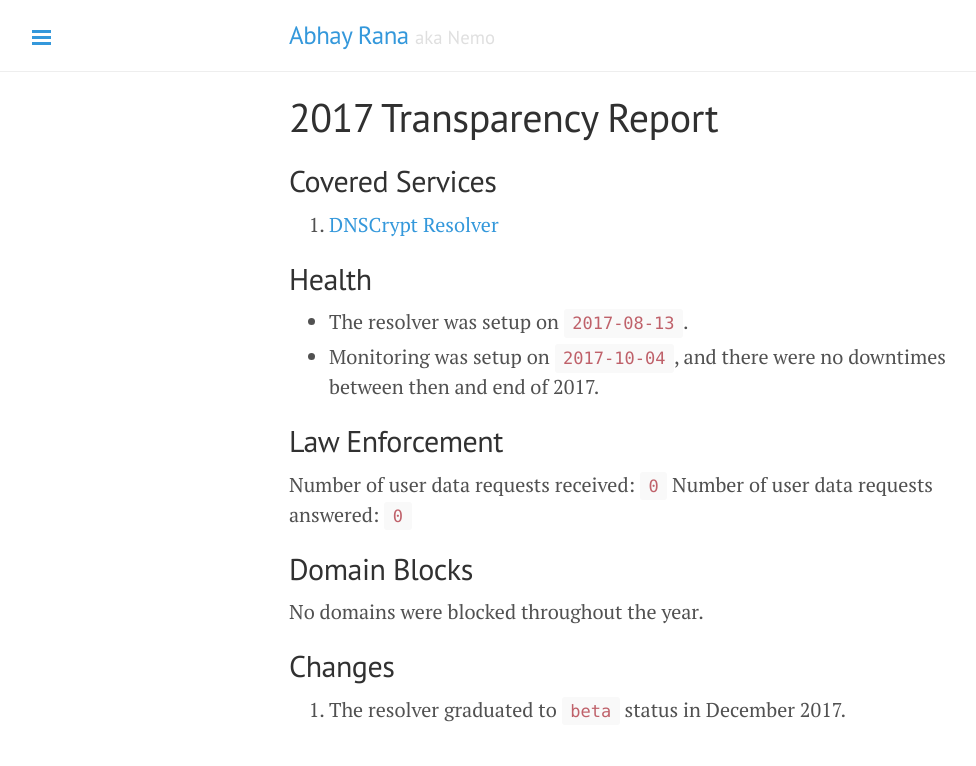
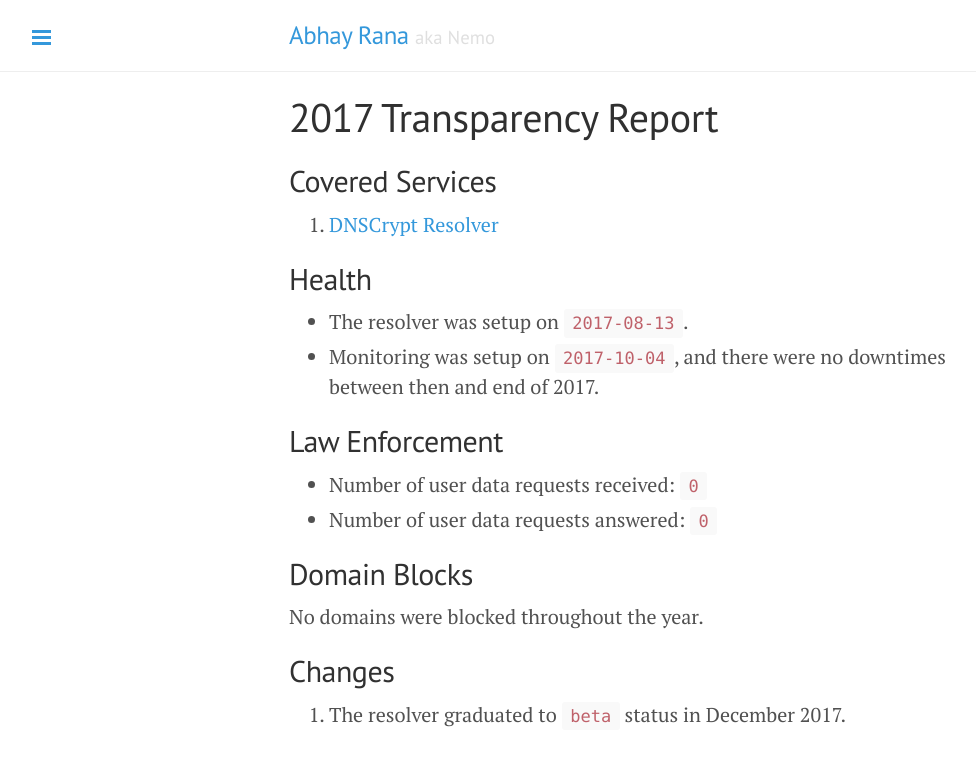
Before and after one commit to captn3m0/captn3m0.github.com, a Jekyll site: the page built from dns/2017/transparency.md, in a window 1280 px wide. Shown: the top 766 px of the page, without its empty margins (1-977 px from the left). Built offline with Jekyll 4.4.1, drawn with Linux system fonts in a browser that asks for light colours.

Commit message:
Fix newlines

```diff
--- a/dns/2017/transparency.md
+++ b/dns/2017/transparency.md
@@ -14,8 +14,8 @@ layout: page
 
 ## Law Enforcement
 
-Number of user data requests received: `0`
-Number of user data requests answered: `0`
+- Number of user data requests received: `0`
+- Number of user data requests answered: `0`
 
 ## Domain Blocks
 
```
